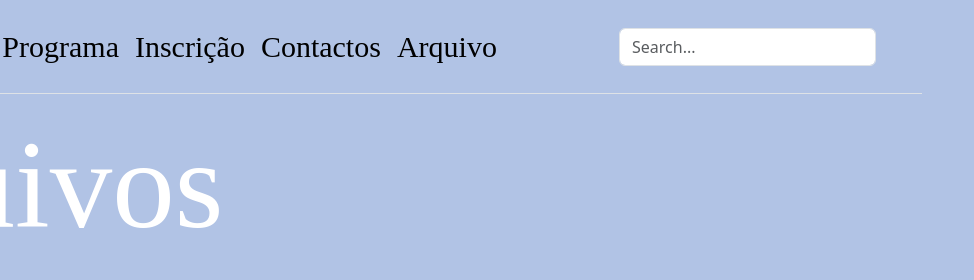
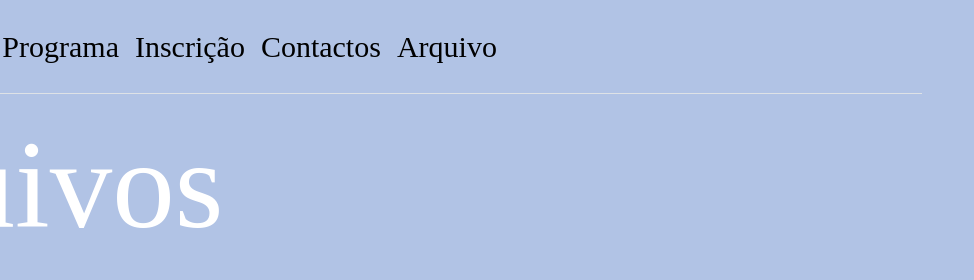
Before and after one commit to mlncpp/website_drive, a website: page arquivos.html in a window 1280 px wide. Shown: the top 280 px of the page, 306-1280 px from the left. Drawn offline with nearby package versions, Linux system fonts and the light colour scheme.

Commit message:
Tirar a barra de pesqusia

```diff
--- a/arquivos.html
+++ b/arquivos.html
@@ -25,11 +25,6 @@
                   <li><a href="contactos.html" class="nav-link px-2 link-body-emphasis">Contactos</a></li>
                   <li><a href="arquivos.html" class="nav-link px-2 link-body-emphasis">Arquivo</a></li>
                 </ul>
-
-                <form class="col-12 col-lg-auto mb-3 mb-lg-0 me-lg-3" role="search">
-                  <input type="search" class="form-control" placeholder="Search..." aria-label="Search">
-                </form>
-
 
               </div>
             </div>
```
Also changed, not shown: contactos.html (+0 -4 lines), edicoesanteriores.html (+0 -3 lines), home.html (+1 -3 lines), inscricao.html (+0 -4 lines), programa.html (+0 -3 lines), sobre.html (+0 -5 lines).
